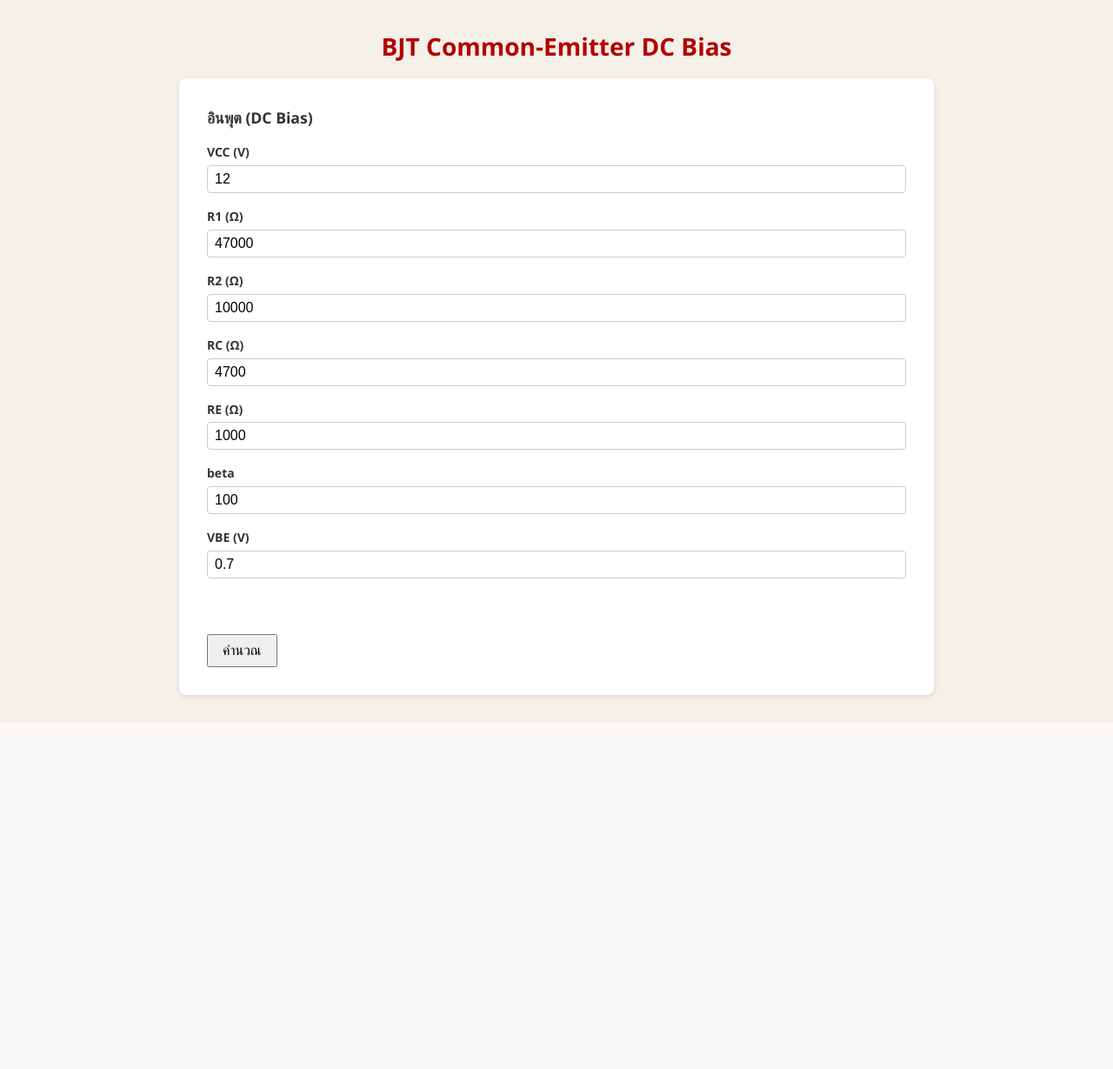
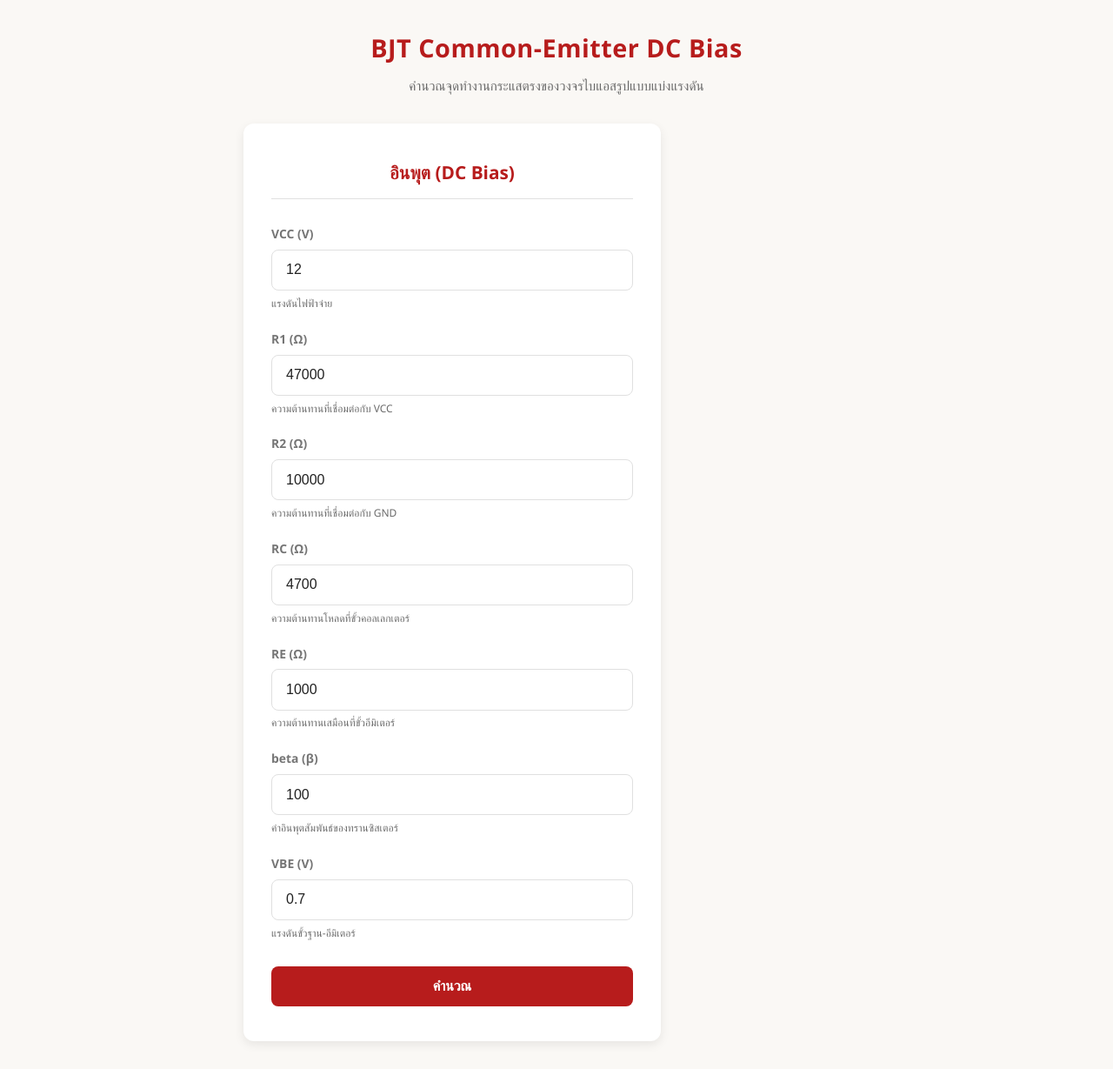
Before and after one commit to mallinipheiyrtha/Gitlab, a Flask app: page / in a window 1280 px wide. Shown: the whole page at 87% size. Before the commit the page ends 831 px from the top, so only its background shows below. Run offline with Flask 3, Linux system fonts and the light colour scheme.

Commit message:
ui: improve BJT DC Bias calculator interface with enhanced styling

```diff
--- a/bjt_bias/templates/index.html
+++ b/bjt_bias/templates/index.html
@@ -4,138 +4,191 @@
     <meta charset="utf-8">
     <title>BJT Common-Emitter DC Bias Calculator</title>
     <style>
+        /* --- ระบบสี (Color System) --- */
         :root {
-            --bg:#f5f0e8;
-            --card:#ffffff;
-            --muted:#5f5b55;
-            --accent:#b30000;
-            --warning:#e53935;
-            --active:#1e88e5;
-            --sat:#fb8c00;
-            --cutoff:#6e7679;
+            --bg-app: #faf8f5;
+            --bg-card: #ffffff;
+            --bg-input: #ffffff;
+            --muted: #6b6b6b;
+            --text-primary: #212121;
+            --text-secondary: #757575;
+            --accent: #b71c1c;
+            --accent-hover: #a01414;
+            --success: #2e7d32;
+            --warning: #f57c00;
+            --info: #1565c0;
+            --border: #e0e0e0;
+            --border-focus: #b71c1c;
+            --result-active: #e8f5e9;
+            --result-saturation: #fff3e0;
+            --result-cutoff: #ffebee;
         }
-        * { box-sizing: border-box; margin:0; padding:0; }
-        body { font: 14px/1.5 "Segoe UI", Thai, system-ui, sans-serif; background: var(--bg); color: #333; }
-        .wrap { max-width: 900px; margin: 2rem auto; padding: 0 1rem; }
-        h1 { text-align: center; margin-bottom: 1rem; color: var(--accent); }
-        h2 { margin: 1.5rem 0 0.5rem; }
-        .form-card { background: var(--card); padding: 2rem; border-radius: 8px; box-shadow: 0 2px 6px rgba(0,0,0,0.1); }
-        .form-card h3 { margin-bottom: 1rem; font-size: 1.1rem; }
-        .field-row { margin-bottom: 1rem; }
-        .field-row label { display: block; margin-bottom: 0.3rem; font-weight: 600; }
-        .field-row input { width: 100%; padding: 6px 8px; font-size: 1rem; border: 1px solid #ccc; border-radius: 4px; }
-        .field-row input[type=text] { inputmode: decimal; }
-        .errors { background: #fff; padding: 0.5rem; margin-bottom: 1rem; border-radius: 4px; color: var(--warning); list-style: none; }
-        .errors li { margin: 0.2rem 0; }
-        button { margin-top: 1rem; padding: 8px 16px; font-size: 1rem; cursor: pointer; }
-        .result-card { margin-top: 2rem; background: var(--card); padding: 2rem; border-radius: 8px; box-shadow: 0 2px 6px rgba(0,0,0,0.1); display: none; }
-        .result-card.show { display: block; }
-        .region { padding: 3px 6px; border-radius: 4px; color: white; font-size: 0.85rem; margin: 2px; }
-        .region-active { background: var(--active); }
-        .region-saturation { background: var(--sat); }
-        .region-cutoff { background: var(--cutoff); }
-        table { width: 100%; border-collapse: collapse; margin-top: 1rem; }
-        table th, table td { padding: 8px 4px; border-bottom: 1px solid #e0e0e0; text-align: left; }
-        table th { width: 40%; }
-        .cross-check { margin-top: 1.5rem; padding: 1rem; background: #fafafa; border-radius: 4px; }
-        .cross-check agrues { color: var(--active); }
-        .cross-check .disagrees { color: var(--warning); }
+
+        /* --- Reset & Base --- */
+        * { box-sizing: border-box; margin: 0; padding: 0; }
+        body {
+            font: 14px/1.6 "Segoe UI", "Prompt", "TH SarabunPSK", system-ui, sans-serif;
+            background: var(--bg-app);
+            color: var(--text-primary);
+            min-height: 100vh;
+            margin: 0;
+        }
+
+        /* --- Layout --- */
+        .page { min-height: 100vh; display: flex; flex-direction: column; align-items: center; justify-content: center; padding: 2rem; }
+        .container { max-width: 720px; width: 100%; }
+
+        /* --- Header --- */
+        h1 { text-align: center; margin-bottom: 0.5rem; font-size: 1.8rem; color: var(--accent); letter-spacing: 0.5px; }
+        p.subtitle { text-align: center; color: var(--muted); margin-bottom: 2rem; font-size: 0.95rem; }
+
+        /* --- Form Card --- */
+        .card { background: var(--bg-card); border-radius: 12px; padding: 2.5rem 2rem; width: 100%; max-width: 480px; box-shadow: 0 4px 12px rgba(0,0,0,0.08); }
+        .card h2 { text-align: center; margin-bottom: 1.8rem; font-size: 1.3rem; color: var(--accent); border-bottom: 1px solid var(--border); padding-bottom: 0.8rem; }
+        .form-group { margin-bottom: 1.3rem; }
+        .form-group label { display: block; margin-bottom: 0.4rem; font-weight: 600; font-size: 0.87rem; color: var(--text-secondary); }
+        .form-group input {
+            width: 100%; padding: 0.85rem 1rem; font-size: 1rem; color: var(--text-primary);
+            background: var(--bg-input); border: 1px solid var(--border); border-radius: 8px; transition: border-color 0.2s, box-shadow 0.2s;
+        }
+        .form-group input:focus { outline: none; border-color: var(--border-focus); box-shadow: 0 0 0 3px rgba(183,28,28,0.12); }
+        .form-group small { display: block; margin-top: 0.3rem; color: var(--muted); font-size: 0.75rem; }
+
+        /* --- Buttons --- */
+        .btn-submit {
+            width: 100%; padding: 0.9rem 1rem; margin-top: 0.5rem; font-size: 1rem; font-weight: 600;
+            color: #fff; background: var(--accent); border: none; border-radius: 8px; cursor: pointer;
+            transition: background 0.2s, transform 0.1s;
+        }
+        .btn-submit:hover { background: var(--accent-hover); transform: translateY(-1px); }
+        .btn-submit:active { background: var(--accent-hover); transform: translateY(1px); }
+
+        /* --- Results Card --- */
+        .results-card { background: var(--bg-card); border-radius: 12px; padding: 2rem 1.5rem; margin-top: 2rem; width: 100%; box-shadow: 0 4px 12px rgba(0,0,0,0.08); display: none; }
+        .results-card.visible { display: block; }
+        .result-section { margin-bottom: 2rem; }
+        .result-section:last-child { margin-bottom: 0; }
+        .result-title { font-size: 0.85rem; color: var(--muted); text-transform: uppercase; letter-spacing: 0.5px; margin-bottom: 0.8rem; }
+        .result-grid { display: grid; grid-template-columns: 1fr 1fr; gap: 1rem; }
+        .result-item { padding: 0.6rem 0; border-top: 1px solid var(--border); }
+        .result-label { font-size: 0.75rem; color: var(--muted); }
+        .result-value { font-size: 1.1rem; font-weight: 600; color: var(--text-primary); }
+        .result-unit { font-size: 0.75rem; color: var(--muted); margin-left: 0.3rem; }
+
+        /* Region Badge */
+        .badge { display: inline-block; padding: 0.3rem 0.6rem; border-radius: 6px; font-size: 0.75rem; font-weight: 600; margin: 0.5rem 0; text-transform: uppercase; letter-spacing: 0.3px; }
+        .badge-active { background: #e8f5e9; color: var(--success); }
+        .badge-saturation { background: #fff3e0; color: var(--warning); }
+        .badge-cutoff { background: #ffebee; color: #c62828; }
+
+        /* Cross-check */
+        .cross-check { background: #fafafa; border-radius: 10px; padding: 1.2rem; margin-top: 1.5rem; border: 1px solid var(--border); }
+        .cross-check h3 { font-size: 0.85rem; color: var(--accent); margin: 0 0 0.8rem 0; }
+        .cross-check p { margin: 0.3rem 0; font-size: 0.9rem; }
+        .cross-check .agrees { color: var(--success); font-weight: 500; }
+        .cross-check .disagrees { color: var(--warning); font-weight: 500; }
+
+        /* --- Responsive --- */
+        @media (max-width: 480px) { .result-grid { grid-template-columns: 1fr; } }
     </style>
 </head>
 <body>
-<div class="wrap">
+    <div class="page">
+        <div class="container">
             <h1>BJT Common-Emitter DC Bias</h1>
+            <p class="subtitle">คำนวณจุดทำงานกระแสตรงของวงจรไบแอสรูปแบบแบ่งแรงดัน</p>
 
-    <div class="form-card">
-        <h3>อินพุต (DC Bias)</h3>
+            <div class="card">
+                <h2>อินพุต (DC Bias)</h2>
                 <form method="post" action="/calculate">
-            <div class="field-row">
+                    <div class="form-group">
                         <label for="vcc">VCC (V)</label>
                         <input type="text" name="vcc" value="{{ values.vcc }}" required>
+                        <small>แรงดันไฟฟ้าจ่าย</small>
                     </div>
-            <div class="field-row">
+                    <div class="form-group">
                         <label for="r1">R1 (Ω)</label>
                         <input type="text" name="r1" value="{{ values.r1 }}" required>
+                        <small>ความต้านทานที่เชื่อมต่อกับ VCC</small>
                     </div>
-            <div class="field-row">
+                    <div class="form-group">
                         <label for="r2">R2 (Ω)</label>
                         <input type="text" name="r2" value="{{ values.r2 }}" required>
+                        <small>ความต้านทานที่เชื่อมต่อกับ GND</small>
                     </div>
-            <div class="field-row">
+                    <div class="form-group">
                         <label for="rc">RC (Ω)</label>
                         <input type="text" name="rc" value="{{ values.rc }}" required>
+                        <small>ความต้านทานโหลดที่ขั้วคอลเลกเตอร์</small>
                     </div>
-            <div class="field-row">
+                    <div class="form-group">
                         <label for="re">RE (Ω)</label>
                         <input type="text" name="re" value="{{ values.re }}" required>
+                        <small>ความต้านทานเสมือนที่ขั้วอีมิเตอร์</small>
                     </div>
-            <div class="field-row">
-                <label for="beta">beta</label>
+                    <div class="form-group">
+                        <label for="beta">beta (β)</label>
                         <input type="text" name="beta" value="{{ values.beta }}" required>
+                        <small>ค่าอินพุตสัมพันธ์ของทรานซิสเตอร์</small>
                     </div>
-            <div class="field-row">
+                    <div class="form-group">
                         <label for="vbe">VBE (V)</label>
                         <input type="text" name="vbe" value="{{ values.vbe }}" required>
+                        <small>แรงดันขั้วฐาน-อีมิเตอร์</small>
                     </div>
-            <div class="errors" id="errors-list">
-                {% for field, msg in errors.items() %}
-                    <li>{{ field }}: {{ msg }}</li>
-                {% endfor %}
-            </div>
-            <button type="submit">คำนวณ</button>
+                    <button type="submit" class="btn-submit">คำนวณ</button>
                 </form>
             </div>
 
             {% if analysis is not none %}
-    <div class="result-card show" id="results">
-        <h2>ผลลัพธ์</h2>
+            <div class="results-card visible">
+                <div class="result-section">
+                    <div class="result-title">ผลลัพธ์</div>
+                    <div class="result-grid">
+                        <div class="result-item">
+                            <span class="result-label">VBB</span>
+                            <span class="result-value">{{ "%.3f" % analysis.primary.vbb_v }} V</span>
+                        </div>
+                        <div class="result-item">
+                            <span class="result-label">RB</span>
+                            <span class="result-value">{{ "%.1f" % analysis.primary.rb_ohm }} Ω</span>
+                        </div>
+                    </div>
+                    <div class="result-grid">
+                        <div class="result-item">
+                            <span class="result-label">IB</span>
+                            <span class="result-value">{{ "%.3f" % (analysis.primary.ib_a * 1000) }} mA</span>
+                        </div>
+                        <div class="result-item">
+                            <span class="result-label">IC</span>
+                            <span class="result-value">{{ "%.3f" % (analysis.primary.ic_a * 1000) }} mA</span>
+                        </div>
+                    </div>
+                    <div class="result-grid">
+                        <div class="result-item">
+                            <span class="result-label">IE</span>
+                            <span class="result-value">{{ "%.3f" % (analysis.primary.ie_a * 1000) }} mA</span>
+                        </div>
+                        <div class="result-item">
+                            <span class="result-label">VCE</span>
+                            <span class="result-value">{{ "%.3f" % analysis.primary.vce_v }} V</span>
+                        </div>
+                    </div>
+                </div>
 
-        <div class="region region-{{ analysis.primary.region }}">{{ analysis.primary.region|capitalize }}</div>
-
+                <div class="result-section">
+                    <div class="result-title">ย่านการทำงาน</div>
+                    <span class="badge badge-{{ analysis.primary.region }}">{{ analysis.primary.region|capitalize }}</span>
                     {% if analysis.primary.warning %}
-        <p class="warning">{{ analysis.primary.warning }}</p>
+                    <p class="note" style="color: var(--warning); font-size: 0.85rem; margin-top: 0.4rem;">{{ analysis.primary.warning }}</p>
                     {% endif %}
-
-        <table>
-            <thead>
-                <tr>
-                    <th>ค่า</th>
-                    <th>ผลลัพธ์</th>
-                </tr>
-            </thead>
-            <tbody>
-                <tr>
-                    <td>VBB</td>
-                    <td>{{ "%.3f" % analysis.primary.vbb_v }} V</td>
-                </tr>
-                <tr>
-                    <td>RB</td>
-                    <td>{{ "%.1f" % analysis.primary.rb_ohm }} Ω</td>
-                </tr>
-                <tr>
-                    <td>IB</td>
-                    <td>{{ "%.3f" % (analysis.primary.ib_a * 1000) }} mA</td>
-                </tr>
-                <tr>
-                    <td>IC</td>
-                    <td>{{ "%.3f" % (analysis.primary.ic_a * 1000) }} mA</td>
-                </tr>
-                <tr>
-                    <td>IE</td>
-                    <td>{{ "%.3f" % (analysis.primary.ie_a * 1000) }} mA</td>
-                </tr>
-                <tr>
-                    <td>VCE</td>
-                    <td>{{ "%.3f" % analysis.primary.vce_v }} V</td>
-                </tr>
-            </tbody>
-        </table>
+                </div>
 
                 <div class="cross-check">
-            <strong>การตรวจสอบข้าม (Cross-check)</strong>
+                    <h3>การตรวจสอบข้าม</h3>
                     <p>แบบจำลอง Thevenin: IC = {{ "%.3f" % (analysis.primary.ic_a * 1000) }} mA, VCE = {{ "%.3f" % analysis.primary.vce_v }} V</p>
                     <p>แบบจำลองเชิงตัวเลข: IC = {{ "%.3f" % (analysis.check.ic_a * 1000) }} mA, VCE = {{ "%.3f" % analysis.check.vce_v }} V</p>
-            <p class="{% if analysis.comparison.agrees %}agrees{% else %}disagrees{% endif %}">
+                    <p class="{{ "agrees" if analysis.comparison.agrees else "disagrees" }}">
                         {% if analysis.comparison.agrees %}ผลลัพธ์ตรงกัน (Agrees){% else %}ผลลัพธ์ไม่ตรงกัน (Disagrees){% endif %}
                     </p>
                     <p>ความแตกต่างของ IC: {{ "%.2e" % analysis.comparison.delta_ic_a }} A</p>
@@ -144,5 +197,6 @@
             </div>
             {% endif %}
         </div>
+    </div>
 </body>
 </html>
```
Lines whose indentation alone changed are shown as unchanged.
